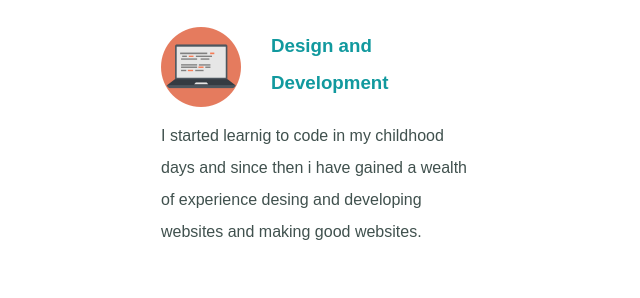
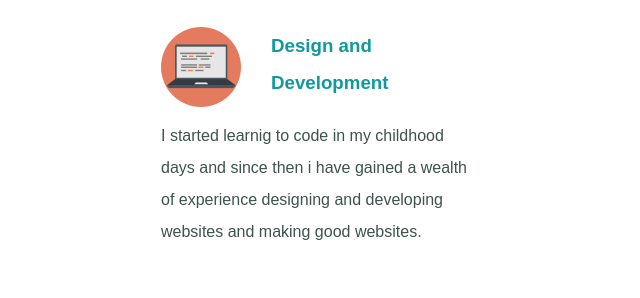
Before and after one commit to dhruv2804/first, a plain HTML site: page index.html in a window 1280 px wide. Shown: the part 1680-1978 px from the top of the page, 319-959 px from the left. Drawn offline with Linux system fonts and the light colour scheme; a web font is replaced by a local one.

Commit message:
Update index.html

```diff
--- a/index.html
+++ b/index.html
@@ -29,7 +29,7 @@
           <img class="computer" src="computer1.png" alt="computer">
           <h3>Design and Development</h3>
           <p class="clearimage">
-            I started learnig to code in my childhood days and since then i have gained a wealth of experience desing and developing websites and making good websites.</p>
+            I started learnig to code in my childhood days and since then i have gained a wealth of experience designing and developing websites and making good websites.</p>
         </div>
         <div class="skill-row">
           <img class="badminton" src="badminton1.png" alt="badminton">
```
